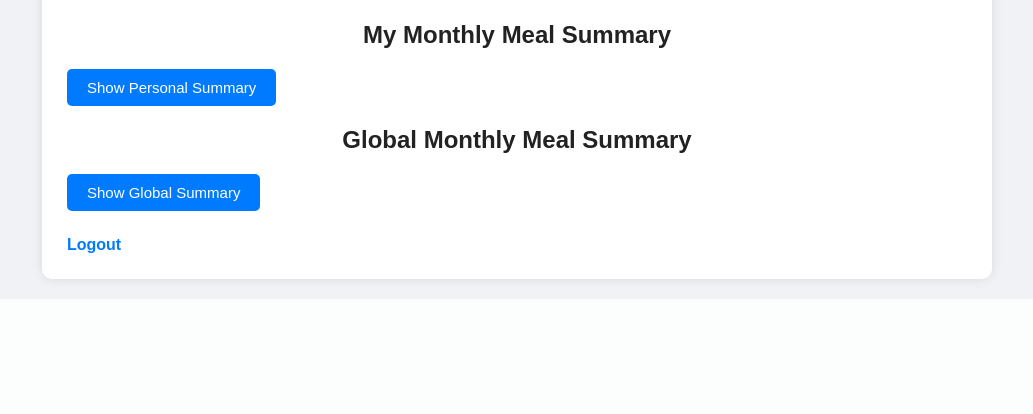
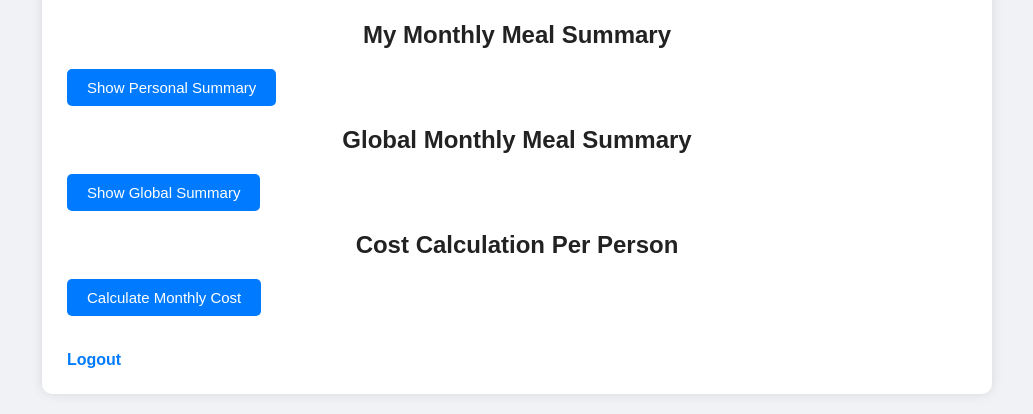
Before and after one commit to tasfiq1110/website, a Flask app: page /dashboard in a window 1280 px wide. Shown: the part 586-1000 px from the top of the page, without its empty margins (123-1156 px from the left). Before the commit the page ends 875 px from the top, so only its background shows below. Run offline with Flask 3, Linux system fonts and the light colour scheme; the visitor is signed in with stand-in values (Sample User, id 1).

Commit message:
Update dashboard.html

```diff
--- a/templates/dashboard.html
+++ b/templates/dashboard.html
@@ -42,6 +42,11 @@
         <button id="globalSummaryBtn">Show Global Summary</button>
         <div id="globalSummary"></div>
 
+        <!-- Cost Calculation -->
+        <h2>Cost Calculation Per Person</h2>
+        <button id="calculateCostBtn">Calculate Monthly Cost</button>
+        <div id="costResult" class="result"></div>
+
         <!-- Logout -->
         <a id="logout" href="/logout">Logout</a>
     </div>
```
